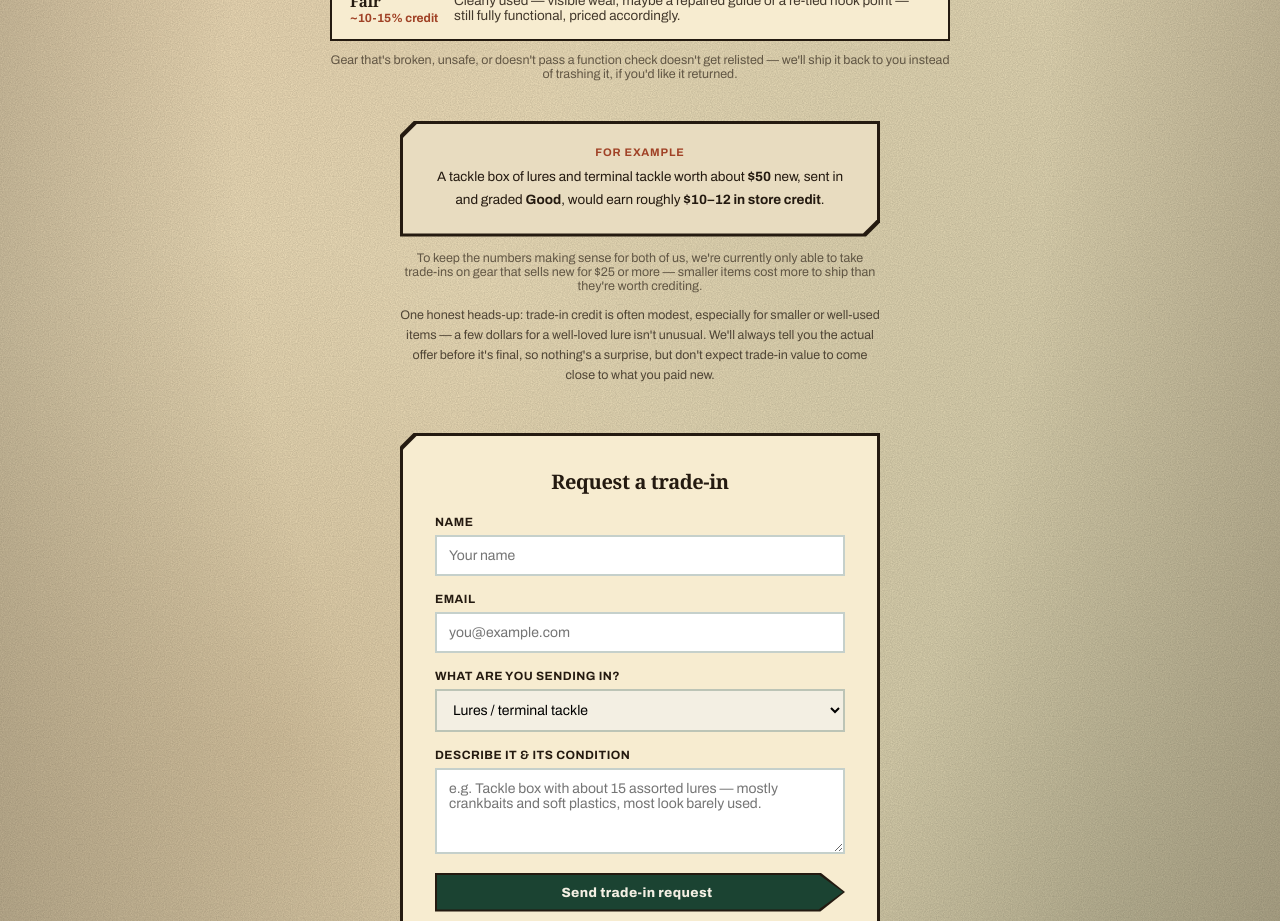
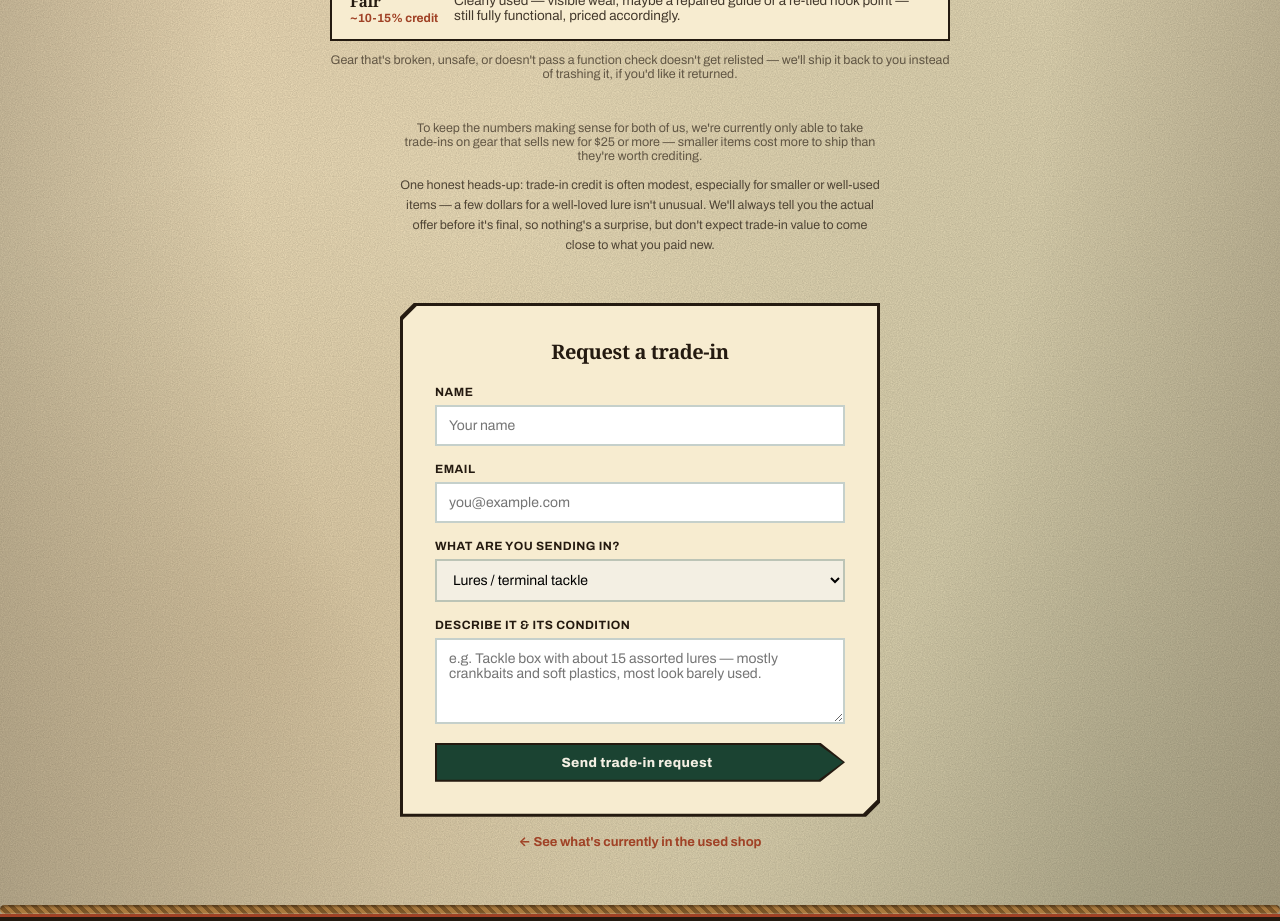
Before and after one commit to kettooutdoors-eng/ketto-outdoors-web, a React (Vite) app: page /trade-in in a window 1280 px wide. Shown: the part 1300-2221 px from the top of the page. Built offline with nearby package versions, Linux system fonts and the light colour scheme; a web font is replaced by a local one.

Commit message:
Remove the "For example" payout box from the Trade-In page
Kept the minimum-value note and the low-value disclaimer, just
dropped the specific worked-example numbers.

Co-Authored-By: Claude Sonnet 5 <noreply@anthropic.com>

```diff
--- a/src/pages/TradeIn.tsx
+++ b/src/pages/TradeIn.tsx
@@ -115,18 +115,7 @@ export default function TradeIn() {
       </div>
 
       <div style={{ padding: '40px 40px 0', maxWidth: 560, margin: '0 auto' }}>
-        <TinFrame shadow="sm" background="var(--hero-band)">
-          <div style={{ padding: 22, width: '100%' }}>
-            <div style={{ fontSize: 11, letterSpacing: '.08em', textTransform: 'uppercase', color: 'var(--rust)', fontWeight: 700, marginBottom: 8, textAlign: 'center' }}>
-              For example
-            </div>
-            <p style={{ fontSize: 13.5, lineHeight: 1.7, margin: 0, textAlign: 'center' }}>
-              A tackle box of lures and terminal tackle worth about <strong>$50</strong> new, sent in and graded <strong>Good</strong>, would earn roughly{' '}
-              <strong>$10–12 in store credit</strong>.
-            </p>
-          </div>
-        </TinFrame>
-        <p style={{ fontSize: 12.5, opacity: 0.65, marginTop: 14, textAlign: 'center' }}>
+        <p style={{ fontSize: 12.5, opacity: 0.65, textAlign: 'center' }}>
           To keep the numbers making sense for both of us, we're currently only able to take trade-ins on gear that sells new for ${MIN_TRADE_IN_VALUE} or more —
           smaller items cost more to ship than they're worth crediting.
         </p>
```
